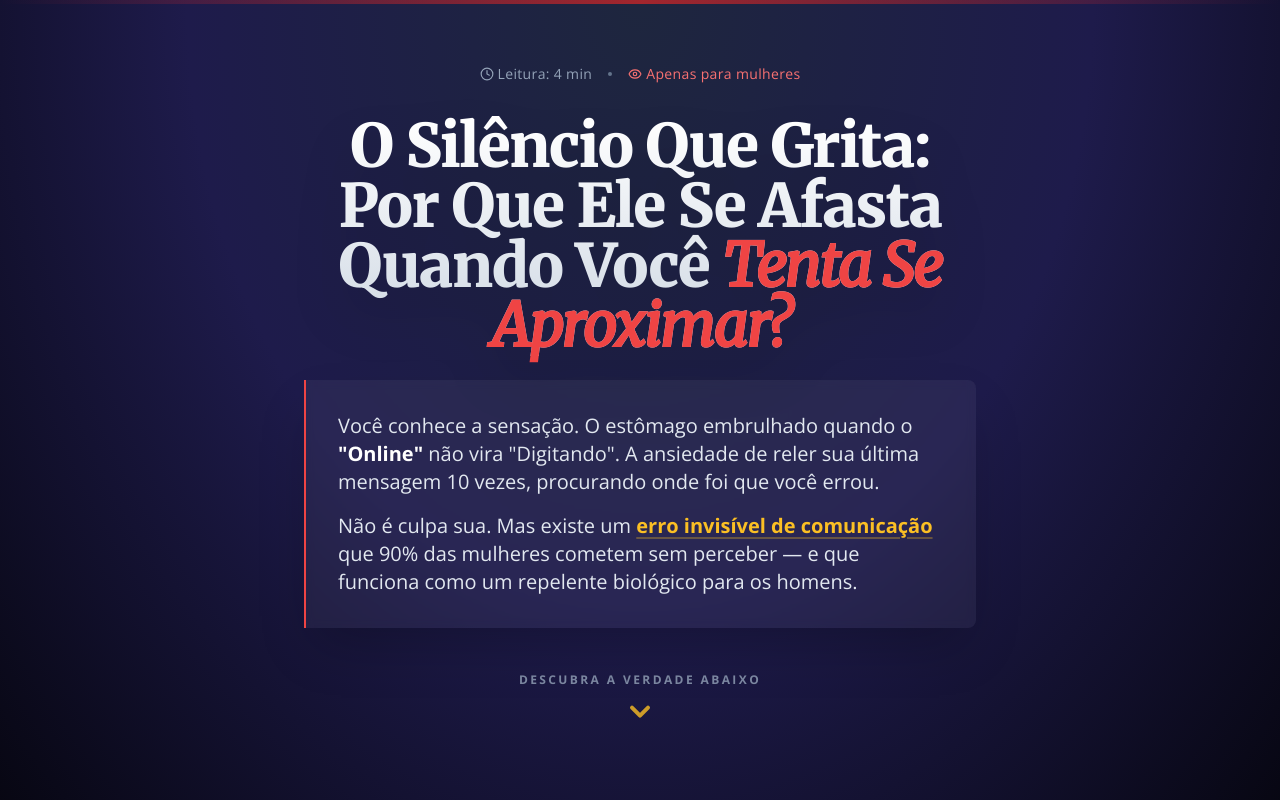
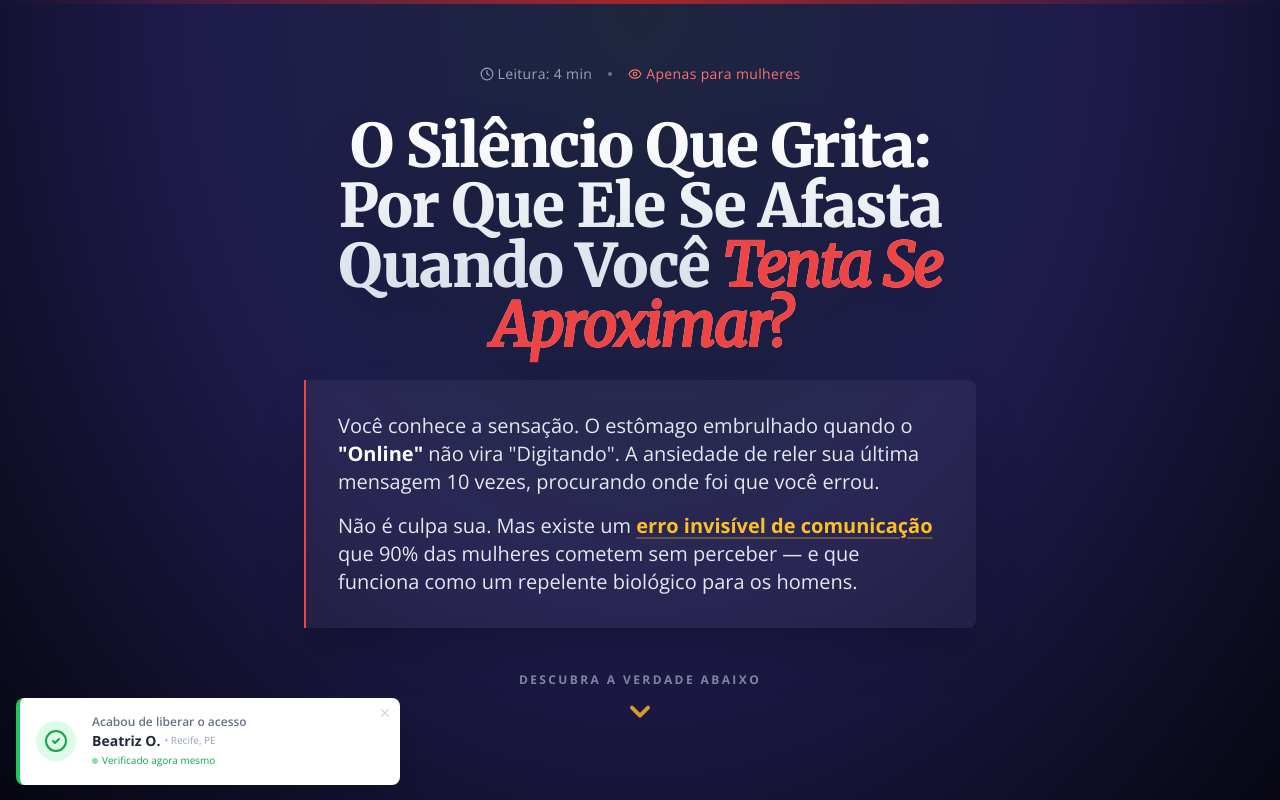
Before and after one commit to contatochip25-ui/As-Mensagens-Que-Destroem-a-Atra-o, a React (Vite) app: page / in a window 1280 px wide. Shown: the top 800 px of the page. Built offline with nearby package versions, Linux system fonts and the light colour scheme.

Commit message:
acesso notificações

```diff
--- a/App.tsx
+++ b/App.tsx
@@ -5,6 +5,7 @@ import { InsightSolution } from './components/InsightSolution';
 import { Testimonials } from './components/Testimonials';
 import { Offer } from './components/Offer';
 import { FAQ } from './components/FAQ';
+import { SocialProofPopup } from './components/SocialProofPopup';
 import { ArrowDown } from 'lucide-react';
 
 export default function App() {
@@ -20,6 +21,9 @@ export default function App() {
       <Testimonials />
       <Offer />
       <FAQ />
+
+      {/* Social Proof Notifications */}
+      <SocialProofPopup />
 
       {/* Final Call To Action */}
       <section className="py-20 px-4 bg-brand-dark text-white text-center">
--- /dev/null
+++ b/components/SocialProofPopup.tsx
@@ -0,0 +1,93 @@
+import React, { useState, useEffect } from 'react';
+import { CheckCircle2, X } from 'lucide-react';
+
+const recentBuyers = [
+  { name: 'Ana Paula M.', location: 'São Paulo, SP' },
+  { name: 'Mariana S.', location: 'Rio de Janeiro, RJ' },
+  { name: 'Fernanda L.', location: 'Belo Horizonte, MG' },
+  { name: 'Larissa B.', location: 'Curitiba, PR' },
+  { name: 'Patrícia C.', location: 'Brasília, DF' },
+  { name: 'Camila R.', location: 'Salvador, BA' },
+  { name: 'Juliana T.', location: 'Porto Alegre, RS' },
+  { name: 'Beatriz O.', location: 'Recife, PE' },
+  { name: 'Gabriela F.', location: 'Campinas, SP' },
+  { name: 'Carolina D.', location: 'Florianópolis, SC' },
+  { name: 'Renata M.', location: 'Goiânia, GO' },
+  { name: 'Vanessa P.', location: 'Fortaleza, CE' }
+];
+
+export const SocialProofPopup: React.FC = () => {
+  const [isVisible, setIsVisible] = useState(false);
+  const [buyer, setBuyer] = useState(recentBuyers[0]);
+  const [isDismissed, setIsDismissed] = useState(false);
+
+  useEffect(() => {
+    // Initial delay before first popup
+    const initialTimeout = setTimeout(() => {
+      triggerPopup();
+    }, 4000);
+
+    return () => clearTimeout(initialTimeout);
+  }, []);
+
+  const triggerPopup = () => {
+    if (isDismissed) return;
+
+    // Pick a random buyer
+    const randomBuyer = recentBuyers[Math.floor(Math.random() * recentBuyers.length)];
+    setBuyer(randomBuyer);
+    setIsVisible(true);
+
+    // Hide after 5 seconds
+    setTimeout(() => {
+      setIsVisible(false);
+
+      // Schedule next popup (random time between 8 and 20 seconds)
+      const nextDelay = Math.floor(Math.random() * 12000) + 8000;
+      setTimeout(triggerPopup, nextDelay);
+    }, 5000);
+  };
+
+  if (isDismissed) return null;
+
+  return (
+    <div
+      className={`fixed bottom-4 left-4 z-50 max-w-[90vw] md:max-w-sm w-full transform transition-all duration-700 ease-in-out ${
+        isVisible ? 'translate-y-0 opacity-100' : 'translate-y-10 opacity-0 pointer-events-none'
+      }`}
+    >
+      <div className="bg-white rounded-lg shadow-xl border-l-4 border-green-500 p-4 flex items-center gap-4 relative overflow-hidden">
+
+        {/* Close Button (subtle) */}
+        <button
+          onClick={(e) => { e.stopPropagation(); setIsDismissed(true); setIsVisible(false); }}
+          className="absolute top-2 right-2 text-slate-300 hover:text-slate-500 transition-colors"
+        >
+          <X size={14} />
+        </button>
+
+        {/* Icon */}
+        <div className="bg-green-100 rounded-full p-2 flex-shrink-0">
+          <CheckCircle2 size={24} className="text-green-600" />
+        </div>
+
+        {/* Text Content */}
+        <div className="flex-1 pr-4">
+          <p className="text-xs text-slate-500 font-semibold mb-0.5">
+            Acabou de liberar o acesso
+          </p>
+          <div className="flex items-center gap-1">
+             <p className="text-sm font-bold text-slate-800 leading-tight">
+               {buyer.name}
+             </p>
+             <span className="text-[10px] text-slate-400">• {buyer.location}</span>
+          </div>
+          <p className="text-[10px] text-green-600 font-medium mt-1 flex items-center gap-1">
+             <span className="w-1.5 h-1.5 bg-green-500 rounded-full animate-pulse"></span>
+             Verificado agora mesmo
+          </p>
+        </div>
+      </div>
+    </div>
+  );
+};
```
